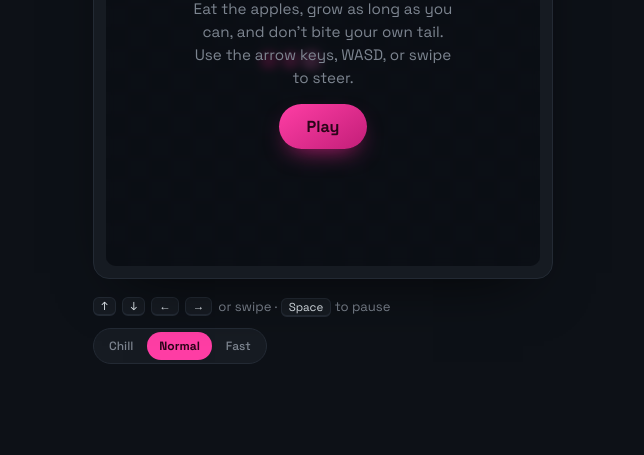
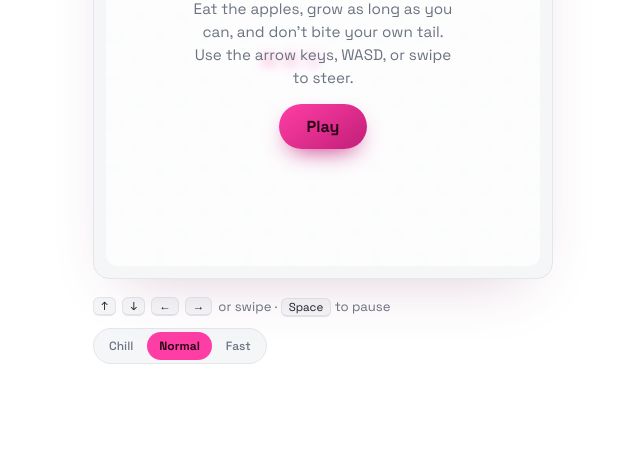
Before and after one commit to santai-artifacts/jeremy-saputo-untitled-project-7-534, a plain HTML site: page index.html in a window 1280 px wide. Shown: the part 345-800 px from the top of the page, without its empty margins (317-961 px from the left). Drawn offline with Linux system fonts and the light colour scheme.

Commit message:
Agent changes (background)
Santai-Kind: autosave
Santai-Author: jeremy.saputo
Santai-Changes: +0 ~1 -0

```diff
--- a/index.html
+++ b/index.html
@@ -9,16 +9,16 @@
 <link href="https://fonts.googleapis.com/css2?family=Space+Grotesk:wght@400;500;700&display=swap" rel="stylesheet">
 <style>
   :root {
-    --bg: #0d1117;
-    --panel: #161b22;
-    --grid-a: #12161d;
-    --grid-b: #10141a;
-    --border: #232a34;
+    --bg: #ffffff;
+    --panel: #f5f6f8;
+    --grid-a: #f0f1f4;
+    --grid-b: #e9ebef;
+    --border: #e3e6eb;
     --accent: #ff3ea5;
     --accent-dim: #c21e78;
-    --food: #ffd23f;
-    --text: #e6edf3;
-    --muted: #7d8590;
+    --food: #f5a623;
+    --text: #1a1d23;
+    --muted: #6b7280;
     --radius: 16px;
   }
 
@@ -29,7 +29,7 @@
   }
 
   body {
-    background: radial-gradient(1200px 800px at 50% -10%, #241426 0%, var(--bg) 55%);
+    background: radial-gradient(1200px 800px at 50% -10%, #fff0f8 0%, var(--bg) 55%);
     color: var(--text);
     font-family: 'Space Grotesk', system-ui, sans-serif;
     display: flex;
@@ -109,7 +109,7 @@
     padding: 12px;
     background: var(--panel);
     border: 1px solid var(--border);
-    box-shadow: 0 24px 60px -30px rgba(0,0,0,0.8);
+    box-shadow: 0 24px 60px -30px rgba(120,40,90,0.28);
   }
 
   canvas {
@@ -125,7 +125,7 @@
     position: absolute;
     inset: 12px;
     border-radius: 10px;
-    background: rgba(10, 14, 20, 0.82);
+    background: rgba(255, 255, 255, 0.86);
     backdrop-filter: blur(4px);
     display: flex;
     flex-direction: column;
@@ -361,7 +361,7 @@
   function drawGrid() {
     for (let y = 0; y < GRID; y++) {
       for (let x = 0; x < GRID; x++) {
-        ctx.fillStyle = (x + y) % 2 === 0 ? '#12161d' : '#10141a';
+        ctx.fillStyle = (x + y) % 2 === 0 ? '#f0f1f4' : '#e9ebef';
         ctx.fillRect(x * CELL, y * CELL, CELL, CELL);
       }
     }
```
